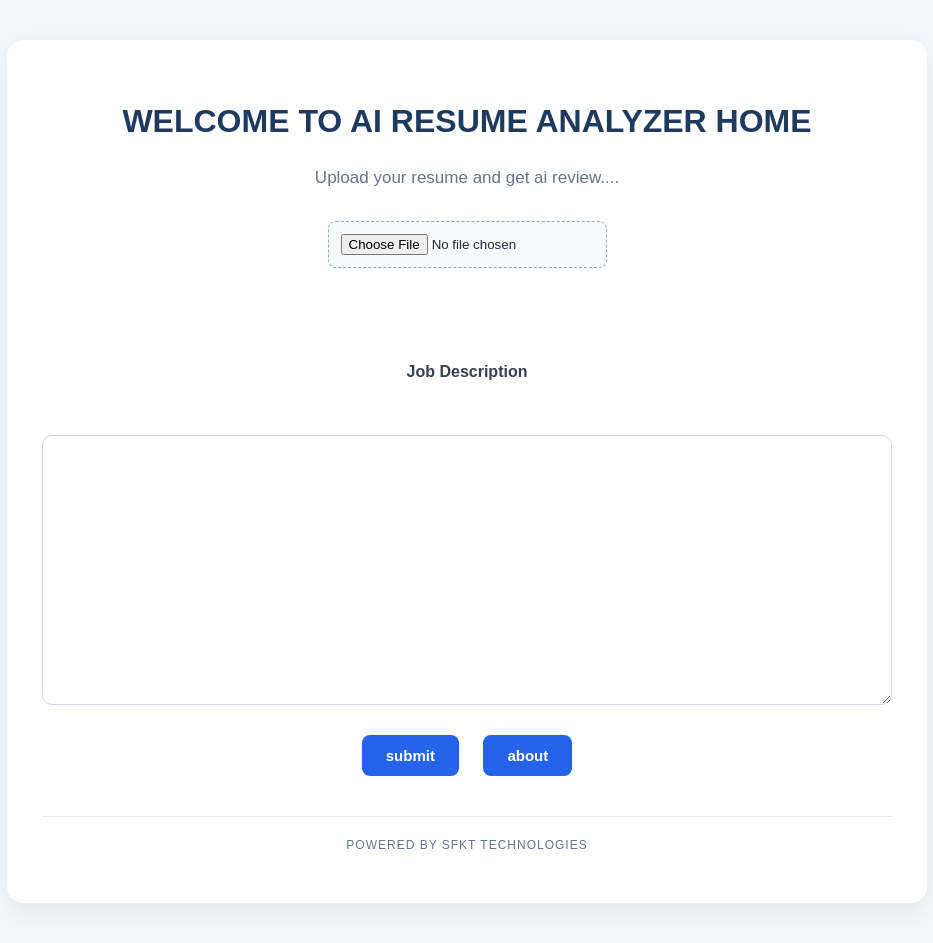
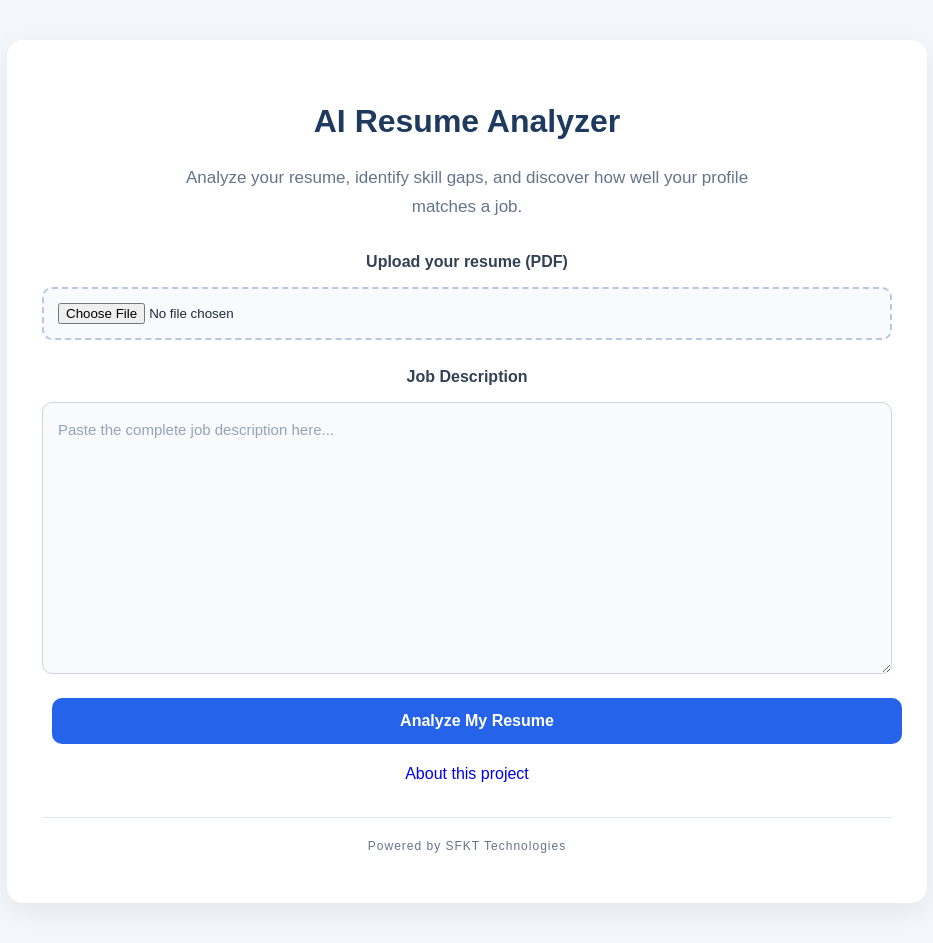
Before and after one commit to salmanfarissfkt/AI-Resume-Analyzer, a Flask app: page / in a window 1280 px wide. Shown: the whole page, without its empty margins (173-1106 px from the left). Run offline with Flask 3, Linux system fonts and the light colour scheme.

Commit message:
Improve upload page user experience

```diff
--- a/static/css/style.css
+++ b/static/css/style.css
@@ -417,3 +417,95 @@ details summary {
         font-size: 36px;
     }
 }
+
+
+/* Resume upload improvements */
+
+form input[type="file"] {
+    display: block;
+    width: 100%;
+    box-sizing: border-box;
+    margin: 12px 0 24px;
+    padding: 14px;
+    border: 2px dashed #b8c7dc;
+    border-radius: 10px;
+    background-color: #f8fafc;
+    cursor: pointer;
+}
+
+form input[type="file"]:hover {
+    border-color: #2563eb;
+    background-color: #eff6ff;
+}
+
+form input[type="file"]:focus-visible {
+    outline: 3px solid #93c5fd;
+    outline-offset: 3px;
+}
+
+
+/* Job description field improvements */
+
+form textarea[name="job_description"] {
+    display: block;
+    width: 100%;
+    box-sizing: border-box;
+    min-height: 220px;
+    padding: 15px;
+    margin: 12px 0 24px;
+    border: 1px solid #cbd5e1;
+    border-radius: 10px;
+    background-color: #f8fafc;
+    color: #1e293b;
+    font-family: inherit;
+    font-size: 15px;
+    line-height: 1.6;
+    resize: vertical;
+    transition: border-color 0.2s ease, box-shadow 0.2s ease;
+}
+
+form textarea[name="job_description"]::placeholder {
+    color: #94a3b8;
+}
+
+form textarea[name="job_description"]:focus {
+    outline: none;
+    border-color: #2563eb;
+    background-color: #ffffff;
+    box-shadow: 0 0 0 3px rgba(37, 99, 235, 0.12);
+}
+
+
+/*  Analyze button improvements */
+
+form button[type="submit"] {
+    display: block;
+    width: 100%;
+    margin-top: 8px;
+    padding: 14px 20px;
+    border: none;
+    border-radius: 10px;
+    background-color: #2563eb;
+    color: #ffffff;
+    font-size: 16px;
+    font-weight: 600;
+    cursor: pointer;
+    transition: background-color 0.2s ease,
+                transform 0.2s ease,
+                box-shadow 0.2s ease;
+}
+
+form button[type="submit"]:hover {
+    background-color: #1d4ed8;
+    box-shadow: 0 4px 12px rgba(37, 99, 235, 0.2);
+    transform: translateY(-1px);
+}
+
+form button[type="submit"]:focus-visible {
+    outline: 3px solid #93c5fd;
+    outline-offset: 3px;
+}
+
+form button[type="submit"]:active {
+    transform: translateY(0);
+}
--- a/templates/index.html
+++ b/templates/index.html
@@ -1,36 +1,54 @@
+
 <!DOCTYPE html>
-<html>
+<html lang="en">
 <head>
-        <title>AI RESUME ANALYZER</title>
-        <link rel="stylesheet" href="{{url_for('static',filename='css/style.css')}}" >
+    <meta charset="UTF-8">
+    <meta name="viewport" content="width=device-width, initial-scale=1.0">
+    <title>AI Resume Analyzer</title>
+
+    <link rel="stylesheet"
+          href="{{ url_for('static', filename='css/style.css') }}">
 </head>
 
 <body>
     <div class="container">
-        <h1>WELCOME TO AI RESUME ANALYZER HOME</h1>
+
+        <h1>AI Resume Analyzer</h1>
 
         <p class="subtitle">
-        Upload your resume and get ai review....
+            Analyze your resume, identify skill gaps, and discover
+            how well your profile matches a job.
         </p>
-    <form action="/upload" method="POST" enctype="multipart/form-data">
 
-    <input type = "file" name="resume" required>
-    <br><br>
+        <form action="/upload"
+              method="POST"
+              enctype="multipart/form-data">
 
-    <label> Job Description </label>
-    <br><br>
-    <textarea name = "job_description"
-              rows = "10"
-              cols = "60"
-              placeholder="paste job description here..."
+            <label for="resume">Upload your resume (PDF)</label>
+            <input type="file"
+                   id="resume"
+                   name="resume"
+                   accept=".pdf,application/pdf"
                    required>
-            </textarea>
-    <button type="submit" name >submit</button>
-    <a href="/about">
-        <button type="button">about</button>
-    </a>
+
+            <label for="job_description">Job Description</label>
+            <textarea id="job_description"
+                      name="job_description"
+                      rows="10"
+                      placeholder="Paste the complete job description here..."
+                      required></textarea>
+
+            <button type="submit">Analyze My Resume</button>
         </form>
-        <p>POWERED BY SFKT TECHNOLOGIES</p>
+
+        <p>
+            <a href="{{ url_for('about') }}">About this project</a>
+        </p>
+
+        <p class="footer">
+            Powered by SFKT Technologies
+        </p>
+
     </div>
 </body>
 </html>
```
Lines whose indentation alone changed are shown as unchanged.
